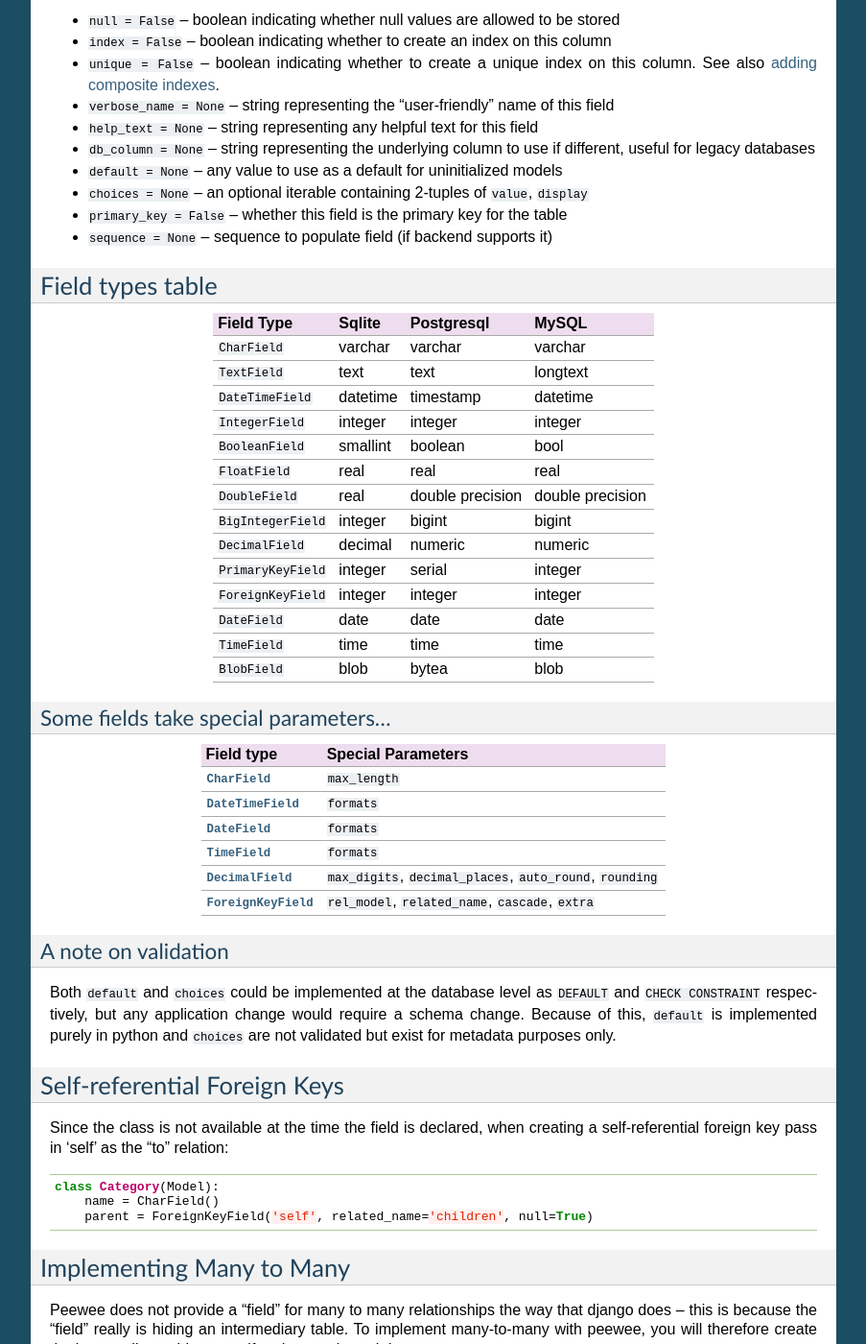
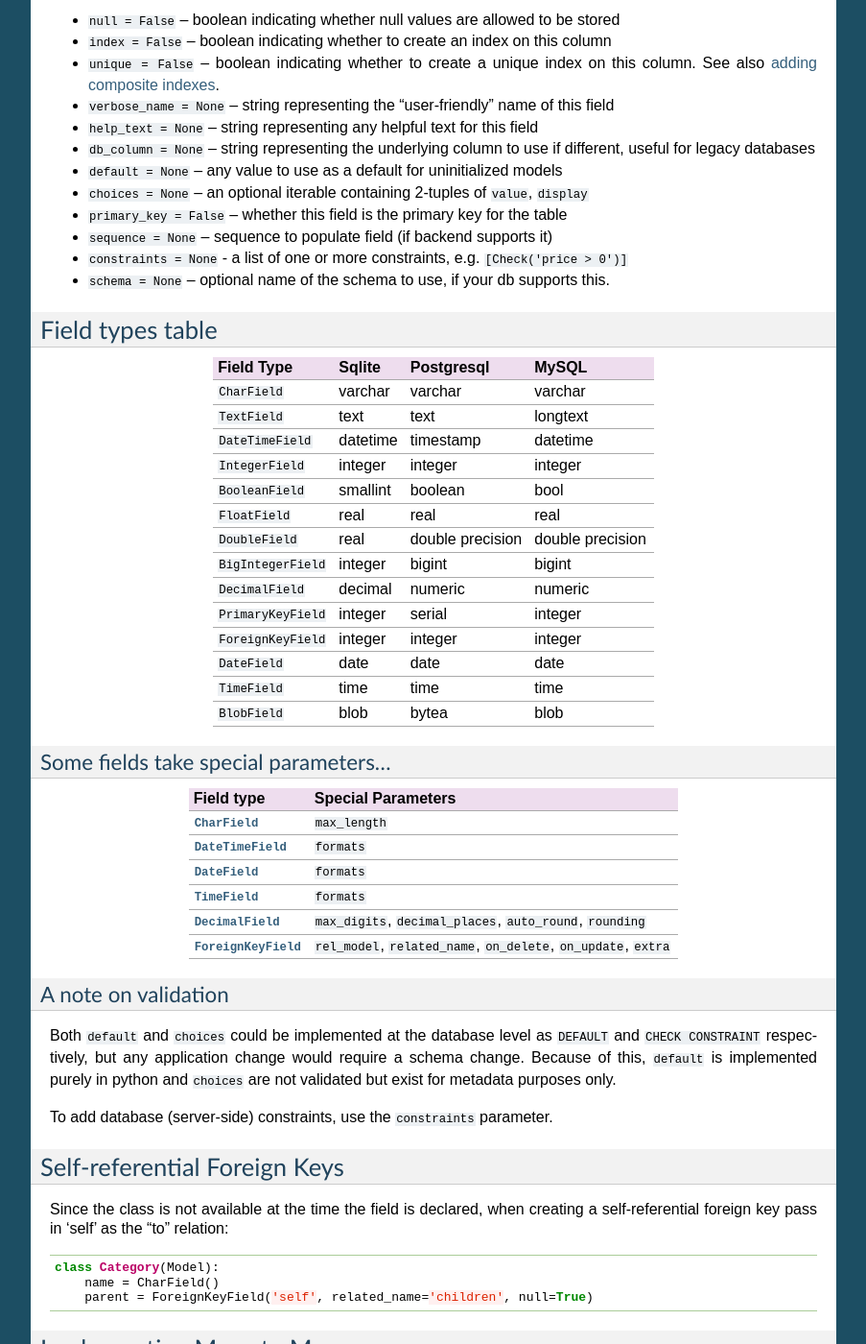
Before and after one commit to coleifer/peewee, a Sphinx documentation site: the page built from docs/peewee/models.rst, in a window 1280 px wide and 1400 px high, scrolled down 4650 px. Shown: the whole window at 96% size, without its empty margins (198-1101 px from the left). Built offline with Sphinx 7.4.7, drawn with Linux system fonts in a browser that asks for light colours.

Commit message:
Updating model docs on field changes.

```diff
--- a/docs/peewee/models.rst
+++ b/docs/peewee/models.rst
@@ -326,6 +326,8 @@ Parameters accepted by all field types and their default values:
 * ``choices = None`` -- an optional iterable containing 2-tuples of ``value``, ``display``
 * ``primary_key = False`` -- whether this field is the primary key for the table
 * ``sequence = None`` -- sequence to populate field (if backend supports it)
+* ``constraints = None`` - a list of one or more constraints, e.g. ``[Check('price > 0')]``
+* ``schema = None`` -- optional name of the schema to use, if your db supports this.
 
 
 Field types table
@@ -368,7 +370,7 @@ Some fields take special parameters...
 |                               | ``auto_round``, ``rounding``                 |
 +-------------------------------+----------------------------------------------+
 | :py:class:`ForeignKeyField`   | ``rel_model``, ``related_name``,             |
-|                               | ``cascade``, ``extra``                       |
+|                               | ``on_delete``, ``on_update``, ``extra``      |
 +-------------------------------+----------------------------------------------+
 
 
@@ -379,6 +381,8 @@ Both ``default`` and ``choices`` could be implemented at the database level as
 ``DEFAULT`` and ``CHECK CONSTRAINT`` respectively, but any application change would
 require a schema change.  Because of this, ``default`` is implemented purely in
 python and ``choices`` are not validated but exist for metadata purposes only.
+
+To add database (server-side) constraints, use the ``constraints`` parameter.
 
 
 Self-referential Foreign Keys
```
